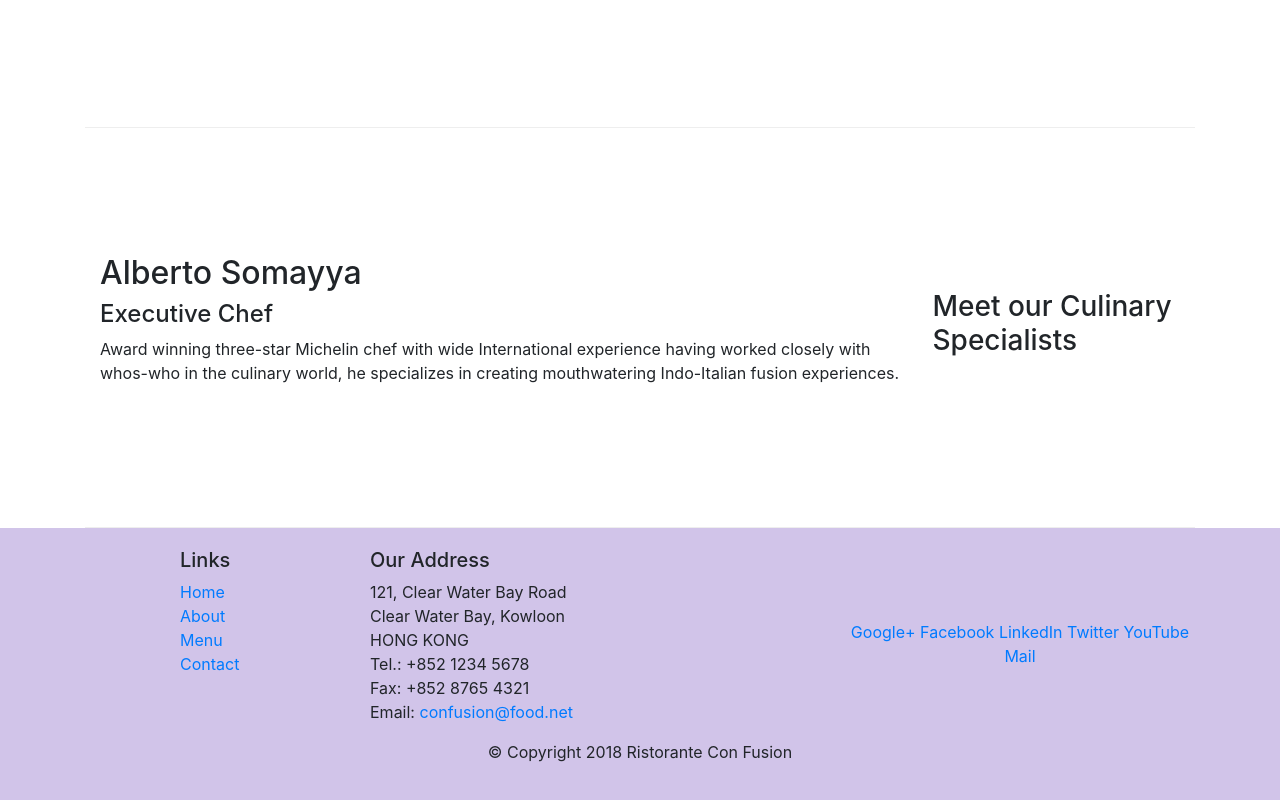
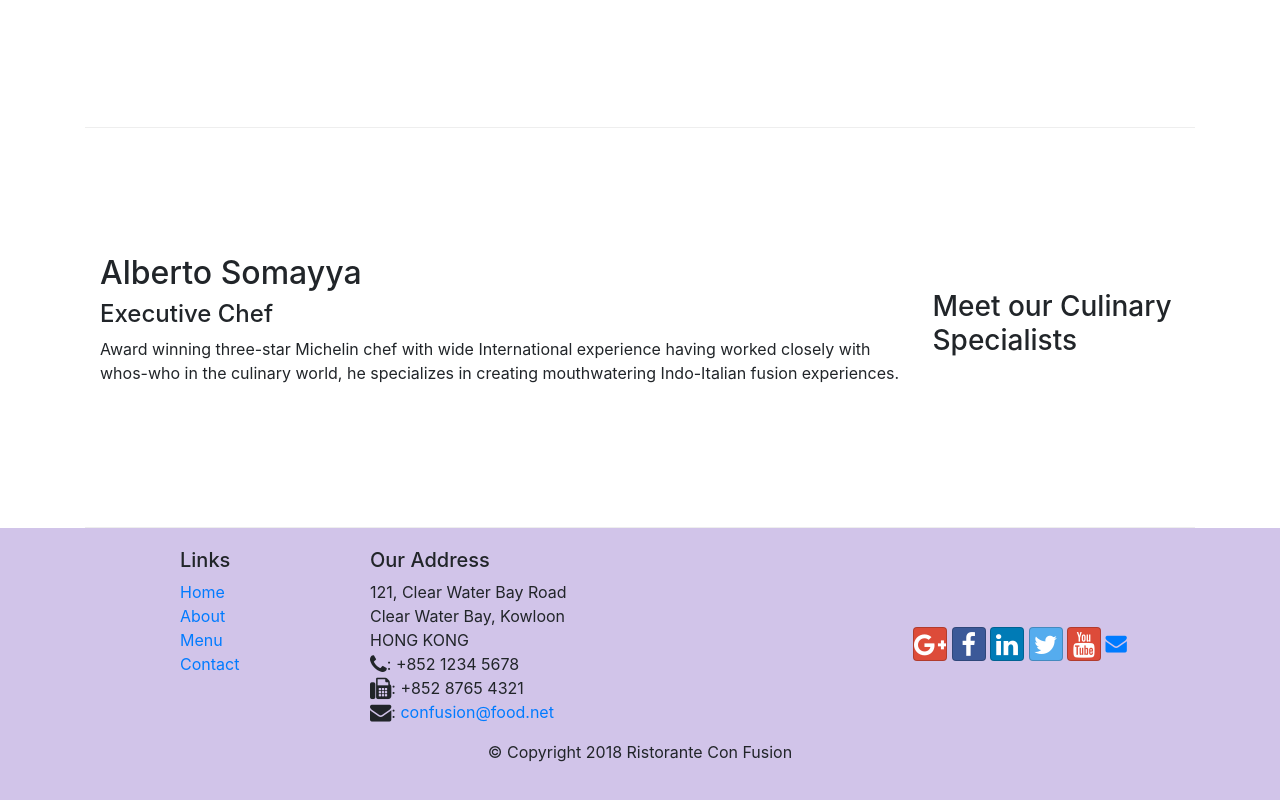
Before and after one commit to utkarshhhhh/Coursera-Front-End-Web-UI-Frameworks-and-Tools-Bootstrap-4, a website: page index.html in a window 1280 px wide. Shown: the part 1006-1806 px from the top of the page. Drawn offline with nearby package versions, Linux system fonts and the light colour scheme.

Commit message:
Fonts and icons

```diff
--- a/index.html
+++ b/index.html
@@ -9,6 +9,8 @@
 
     <!-- Bootstrap CSS -->
     <link rel="stylesheet" href="node_modules/bootstrap/dist/css/bootstrap.min.css">
+    <link rel="stylesheet" href="node_modules/font-awesome/css/font-awesome.min.css">
+    <link rel="stylesheet" href="node_modules/bootstrap-social/bootstrap-social.css">
     <link rel="stylesheet" href="css/styles.css">
     <title>Ristorante Con Fusion</title>
 </head>
@@ -26,10 +28,10 @@
 
             <div class="collapse navbar-collapse" id = "Navbar">
                 <ul class="navbar-nav mr-auto">
-                    <li class="nav-item active"><a class="nav-link" href="#">Home</a></li>
-                    <li class="nav-item "><a class="nav-link" href="./aboutus.html">About Us</a></li>
-                    <li class="nav-item "><a class="nav-link" href="#">Menu</a></li>
-                    <li class="nav-item "><a class="nav-link" href="#">Contact</a></li>
+                    <li class="nav-item active"><a class="nav-link" href="#"><span class="fa fa-home fa-lg"></span> Home</a></li>
+                    <li class="nav-item "><a class="nav-link" href="./aboutus.html"><span class="fa fa-info fa-lg"></span> About Us</a></li>
+                    <li class="nav-item "><a class="nav-link" href="#"><span class="fa fa-list fa-lg"></span> Menu</a></li>
+                    <li class="nav-item "><a class="nav-link" href="#"><span class="fa fa-address-card fa-lg"></span> Contact</a></li>
                 </ul>
             </div>
         </div>
@@ -102,19 +104,19 @@
 		              121, Clear Water Bay Road<br>
 		              Clear Water Bay, Kowloon<br>
 		              HONG KONG<br>
-		              Tel.: +852 1234 5678<br>
-		              Fax: +852 8765 4321<br>
-		              Email: <a href="mailto:confusion@food.net">confusion@food.net</a>
+		              <i class="fa fa-phone fa-lg"></i>: +852 1234 5678<br>
+		              <i class="fa fa-fax fa-lg"></i>: +852 8765 4321<br>
+		              <i class="fa fa-envelope fa-lg"></i>: <a href="mailto:confusion@food.net">confusion@food.net</a>
 		           </address>
                 </div>
                 <div class="col-12 col-sm-4 align-self-center">
                     <div class="text-center">
-                        <a href="http://google.com/+">Google+</a>
-                        <a href="http://www.facebook.com/profile.php?id=">Facebook</a>
-                        <a href="http://www.linkedin.com/in/">LinkedIn</a>
-                        <a href="http://twitter.com/">Twitter</a>
-                        <a href="http://youtube.com/">YouTube</a>
-                        <a href="mailto:">Mail</a>
+                        <a class="btn btn-social-icon btn-google" href="http://google.com/+"><i class="fa fa-google-plus"></i></a>
+                        <a class="btn btn-social-icon btn-facebook" href="http://www.facebook.com/profile.php?id="><i class="fa fa-facebook"></i></a>
+                        <a class="btn btn-social-icon btn-linkedin" href="http://www.linkedin.com/in/"><i class="fa fa-linkedin"></i></a>
+                        <a class="btn btn-social-icon btn-twitter" href="http://twitter.com/"><i class="fa fa-twitter"></i></a>
+                        <a class="btn btn-social-icon btn-google" href="http://youtube.com/"><i class="fa fa-youtube"></i></a>
+                        <a href="mailto:"><i class="fa fa-envelope fa-lg"></i></a>
                     </div>
                 </div>
            </div>
--- a/package.json
+++ b/package.json
@@ -15,6 +15,8 @@
   },
   "dependencies": {
     "bootstrap": "^4.0.0",
+    "bootstrap-social": "^5.1.1",
+    "font-awesome": "^4.7.0",
     "jquery": "^3.3.1",
     "popper.js": "^1.12.9"
   }
```
Also changed, not shown: aboutus.html (+15 -13 lines), 1 other file.
